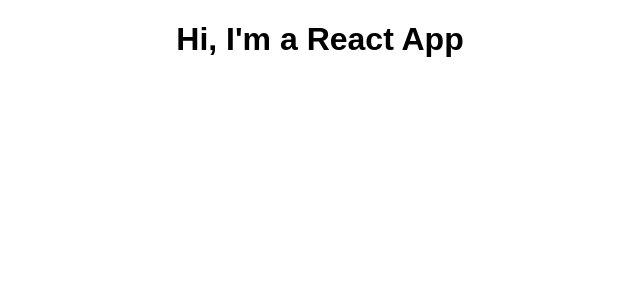
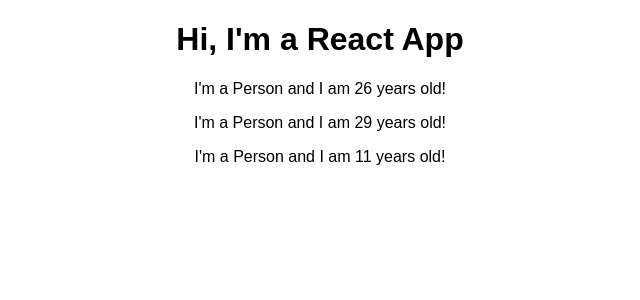
Before and after one commit to yusufcodes/react-study, a React (Create React App) app: page / in a window 1280 px wide. Shown: the top 300 px of the page, without its empty margins (320-960 px from the left). Built offline with nearby package versions, Linux system fonts and the light colour scheme.

Commit message:
Started notes for Section 3 - Understanding the Base Featrues and Syntax, not complete yet

```diff
--- a/src/App.js
+++ b/src/App.js
@@ -1,11 +1,15 @@
 import React, { Component } from 'react';
 import './App.css';
+import Person from './Person/Person';
 
 class App extends Component {
   render() {
     return (
       <div className="App">
         <h1>Hi, I'm a React App</h1>
+        <Person name="Yusuf" age="20" />
+        <Person name="Max" age="28" />
+        <Person name="Bob" age="31" />
       </div>
     );
 
--- /dev/null
+++ b/src/Person/Person.js
@@ -0,0 +1,7 @@
+import React from 'react';
+
+const person = (props) => {
+return <p>I'm a Person and I am {Math.floor(Math.random() * 30)} years old!</p>
+};
+
+export default person;
```
Also changed, not shown: 1 other file (tests, documents, lock files or other folders).
